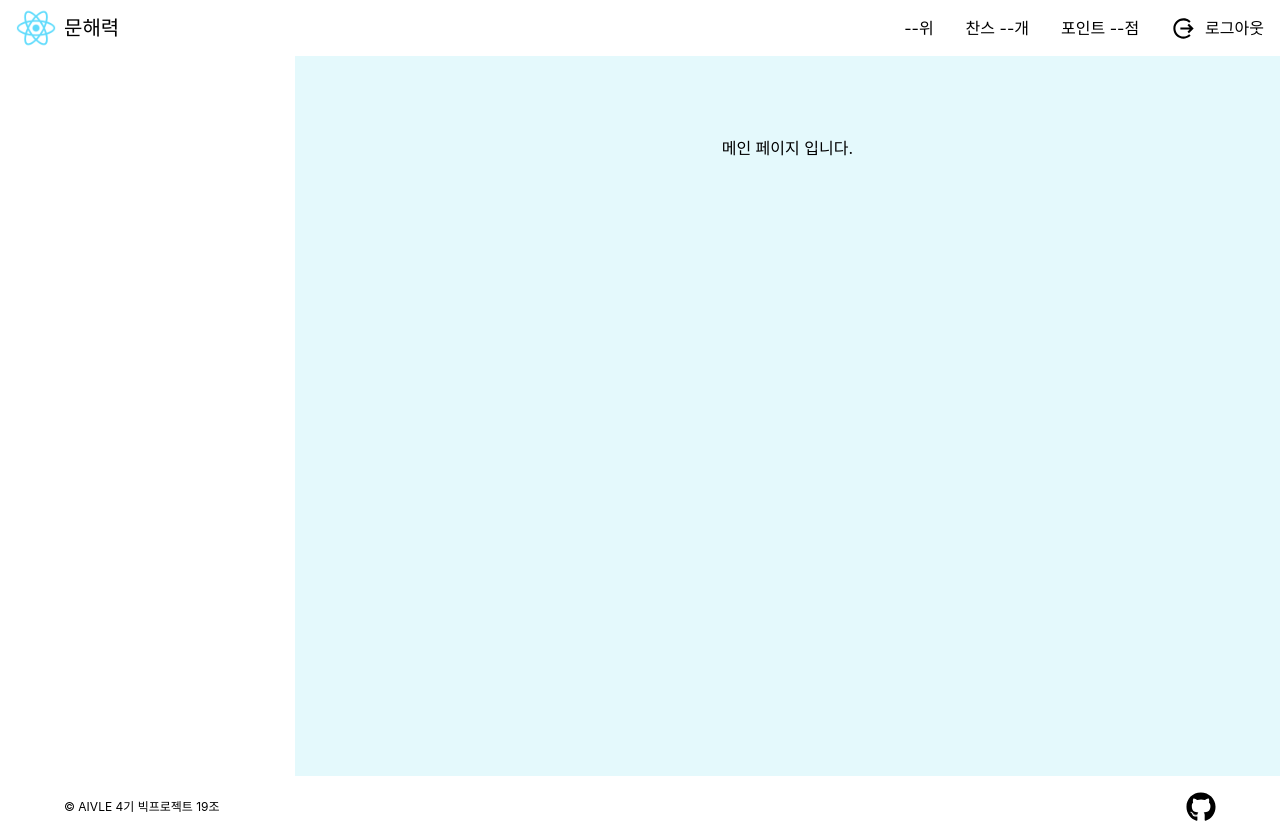
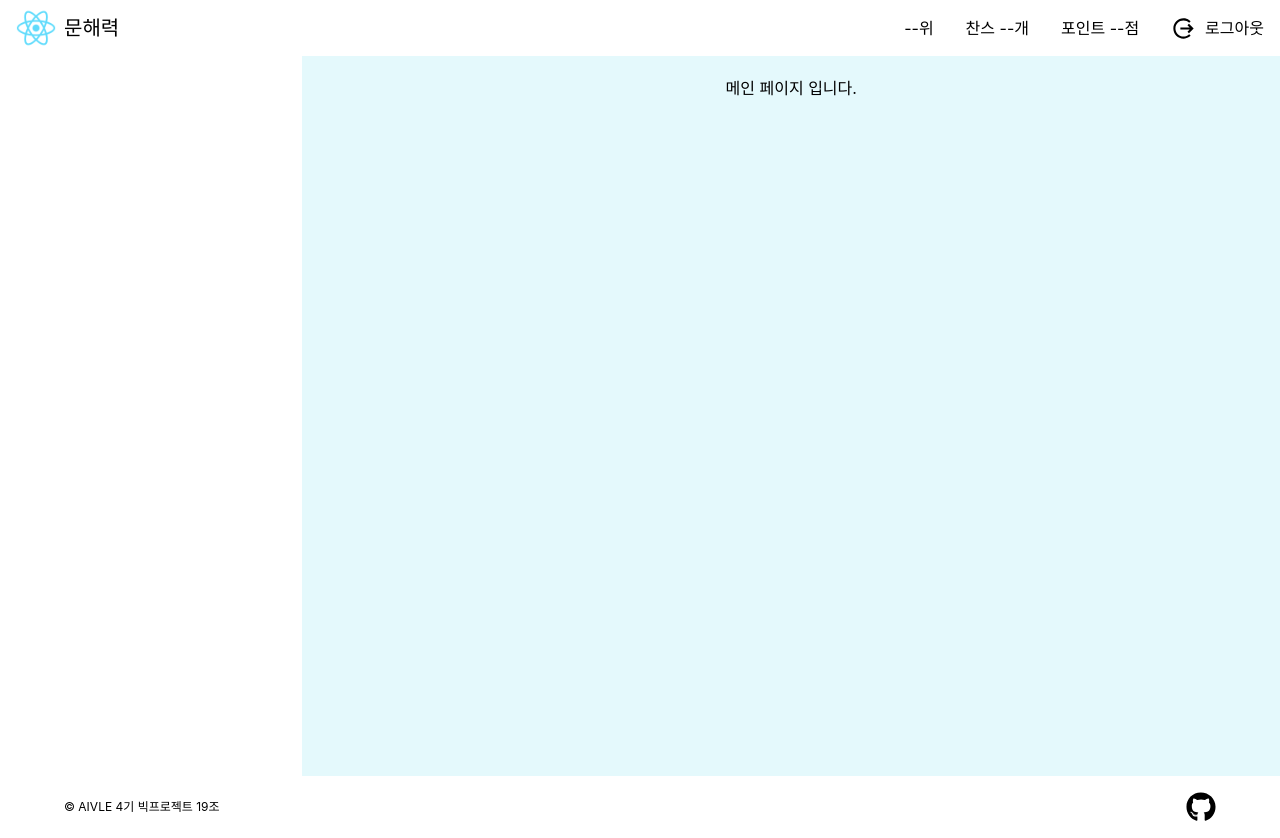
Before and after one commit to yewon-saurus/Aivle_BigProjectFE_19, a React (Create React App) app: page / in a window 1280 px wide. Built offline with nearby package versions, Linux system fonts and the light colour scheme; some icons are missing.

Commit message:
Modify: src > index.css 최상위 class name 'page' padding 값 수정(반응형 처리 무효화)

```diff
--- a/src/index.css
+++ b/src/index.css
@@ -57,12 +57,6 @@
   background-color: var(--color-primary-200);
 }
 
-@media (min-width: 768px) {
-  .page {
-      padding: 5rem/* 80px */;
-  }
-}
-
 body {
   margin: 0;
   font-family: -apple-system, BlinkMacSystemFont, 'Segoe UI', 'Roboto', 'Oxygen',
```
